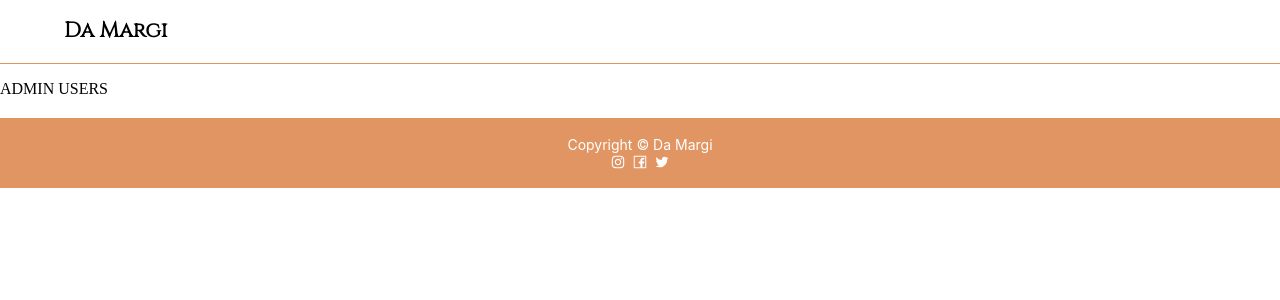
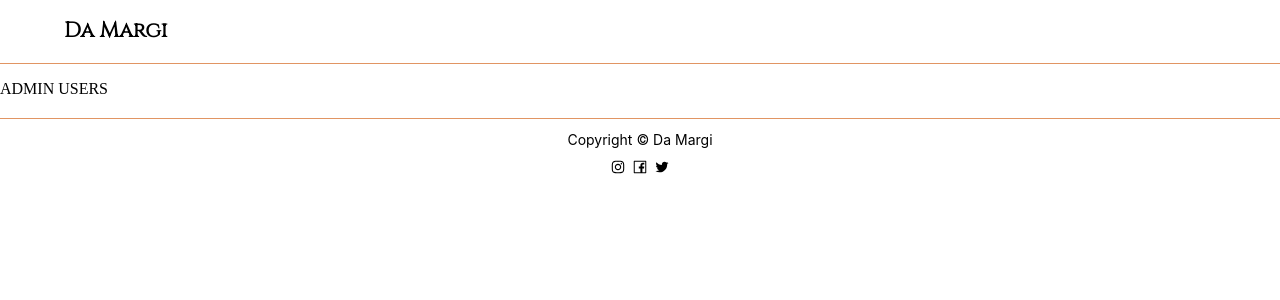
Before and after one commit to guibeutler/MERN-Stack-Project-E-commerce, a React (Create React App) app in the folder frontend/: page /admin/users in a window 1280 px wide. Shown: the top 300 px of the page. Built offline with nearby package versions, Linux system fonts and the light colour scheme; a web font is replaced by a local one.

Commit message:
correction position footer

```diff
--- a/frontend/src/components/Footer/index.tsx
+++ b/frontend/src/components/Footer/index.tsx
@@ -5,29 +5,12 @@ import {
 	InstagramOutlined,
 	TwitterOutlined,
 } from '@ant-design/icons'
+import './style.css'
 
 function Footer() {
 	return (
-		<footer
-			style={{
-				position: 'sticky',
-				bottom: 0,
-				width: '100%',
-				zIndex: 10,
-				marginTop: '20px',
-			}}
-		>
-			<Row
-				style={{
-					display: 'flex',
-					flexDirection: 'column',
-					backgroundColor: '#e19563',
-					justifyContent: 'center',
-					alignContent: 'center',
-					height: '70px',
-					color: 'white',
-				}}
-			>
+		<footer>
+			<Row style={{ display: 'flex', flexDirection: 'column', gap: '10px' }}>
 				<Row>
 					<Col>Copyright &copy; Da Margi</Col>
 				</Row>
--- /dev/null
+++ b/frontend/src/components/Footer/style.css
@@ -0,0 +1,11 @@
+footer {
+	position: static;
+	bottom: 0;
+	margin-top: 20px;
+	width: 100%;
+	border-top: 1px solid #e19563;
+	display: flex;
+	align-items: center;
+	justify-content: center;
+	height: 70px;
+}
```
Also changed, not shown: 1 other file (tests, documents, lock files or other folders).
